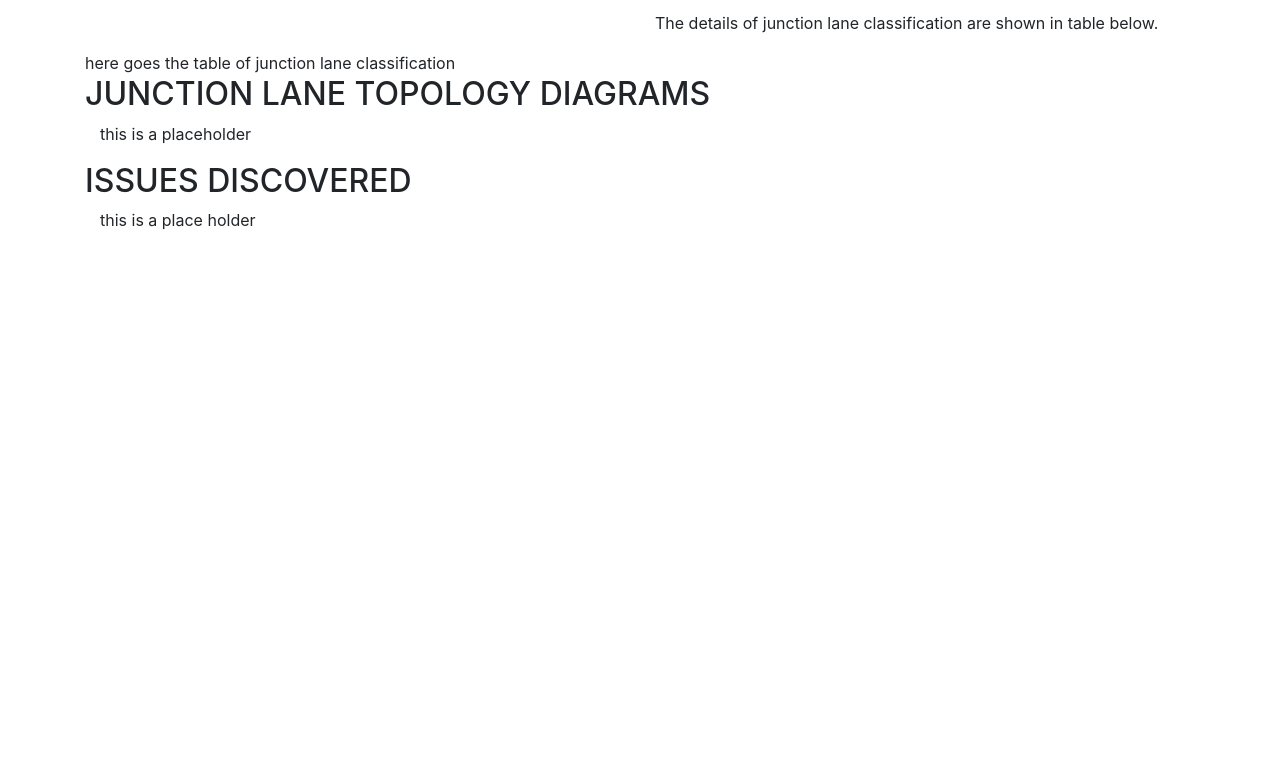
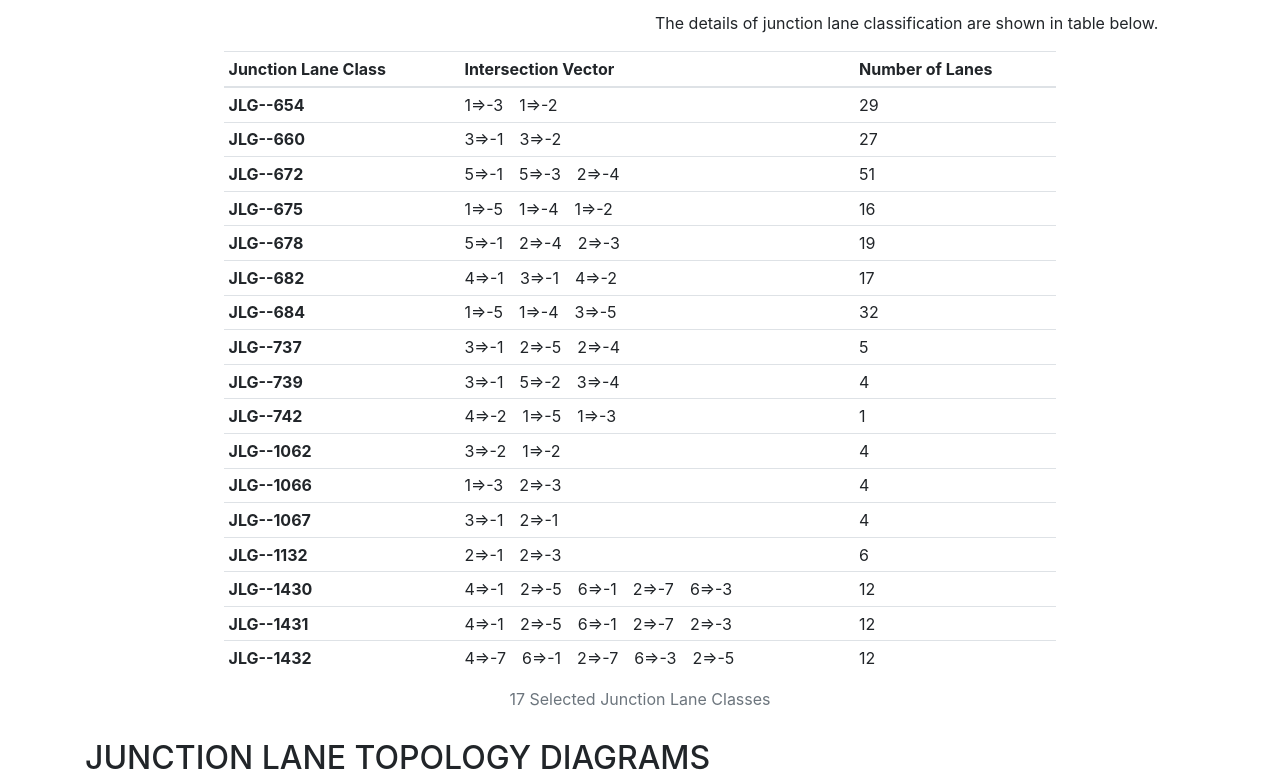
Before and after one commit to ATLAS-AV-TESTING/atlas, a website: page index.html in a window 1280 px wide. Shown: the part 763-1543 px from the top of the page. Before the commit the page ends 1011 px from the top, so only its background shows below. Drawn offline with Linux system fonts and the light colour scheme.

Commit message:
index update

```diff
--- a/index.html
+++ b/index.html
@@ -48,8 +48,104 @@
                 <p>The details of junction lane classification are shown in table below.</p>
             </div>
         </div>
-        <div class="row">
-            here goes the table of junction lane classification
+        <div class="row flex-row justify-content-center">
+            <table class="table table-sm w-75">
+                <caption class="text-center">17 Selected Junction Lane Classes</caption>
+                <thead>
+                <tr>
+                    <th scope="col">Junction Lane Class</th>
+                    <th scope="col">Intersection Vector</th>
+                    <th scope="col">Number of Lanes</th>
+                </tr>
+                </thead>
+                <tbody>
+                <tr>
+                    <th scope="row">JLG--654</th>
+                    <td>1=>-3&emsp;1=>-2</td>
+                    <td>29</td>
+                </tr>
+                <tr>
+                    <th scope="row">JLG--660</th>
+                    <td>3=>-1&emsp;3=>-2</td>
+                    <td>27</td>
+                </tr>
+                <tr>
+                    <th scope="row">JLG--672</th>
+                    <td>5=>-1&emsp;5=>-3&emsp;2=>-4</td>
+                    <td>51</td>
+                </tr>
+                <tr>
+                    <th scope="row">JLG--675</th>
+                    <td>1=>-5&emsp;1=>-4&emsp;1=>-2</td>
+                    <td>16</td>
+                </tr>
+                <tr>
+                    <th scope="row">JLG--678</th>
+                    <td>5=>-1&emsp;2=>-4&emsp;2=>-3</td>
+                    <td>19</td>
+                </tr>
+                <tr>
+                    <th scope="row">JLG--682</th>
+                    <td>4=>-1&emsp;3=>-1&emsp;4=>-2</td>
+                    <td>17</td>
+                </tr>
+                <tr>
+                    <th scope="row">JLG--684</th>
+                    <td>1=>-5&emsp;1=>-4&emsp;3=>-5</td>
+                    <td>32</td>
+                </tr>
+                <tr>
+                    <th scope="row">JLG--737</th>
+                    <td>3=>-1&emsp;2=>-5&emsp;2=>-4</td>
+                    <td>5</td>
+                </tr>
+                <tr>
+                    <th scope="row">JLG--739</th>
+                    <td>3=>-1&emsp;5=>-2&emsp;3=>-4</td>
+                    <td>4</td>
+                </tr>
+                <tr>
+                    <th scope="row">JLG--742</th>
+                    <td>4=>-2&emsp;1=>-5&emsp;1=>-3</td>
+                    <td>1</td>
+                </tr>
+                <tr>
+                    <th scope="row">JLG--1062</th>
+                    <td>3=>-2&emsp;1=>-2</td>
+                    <td>4</td>
+                </tr>
+                <tr>
+                    <th scope="row">JLG--1066</th>
+                    <td>1=>-3&emsp;2=>-3</td>
+                    <td>4</td>
+                </tr>
+                <tr>
+                    <th scope="row">JLG--1067</th>
+                    <td>3=>-1&emsp;2=>-1</td>
+                    <td>4</td>
+                </tr>
+                <tr>
+                    <th scope="row">JLG--1132</th>
+                    <td>2=>-1&emsp;2=>-3</td>
+                    <td>6</td>
+                </tr>
+                <tr>
+                    <th scope="row">JLG--1430</th>
+                    <td>4=>-1&emsp;2=>-5&emsp;6=>-1&emsp;2=>-7&emsp;6=>-3</td>
+                    <td>12</td>
+                </tr>
+                <tr>
+                    <th scope="row">JLG--1431</th>
+                    <td>4=>-1&emsp;2=>-5&emsp;6=>-1&emsp;2=>-7&emsp;2=>-3</td>
+                    <td>12</td>
+                </tr>
+                <tr>
+                    <th scope="row">JLG--1432</th>
+                    <td>4=>-7&emsp;6=>-1&emsp;2=>-7&emsp;6=>-3&emsp;2=>-5</td>
+                    <td>12</td>
+                </tr>
+                </tbody>
+            </table>
         </div>
     </section>
 
```
